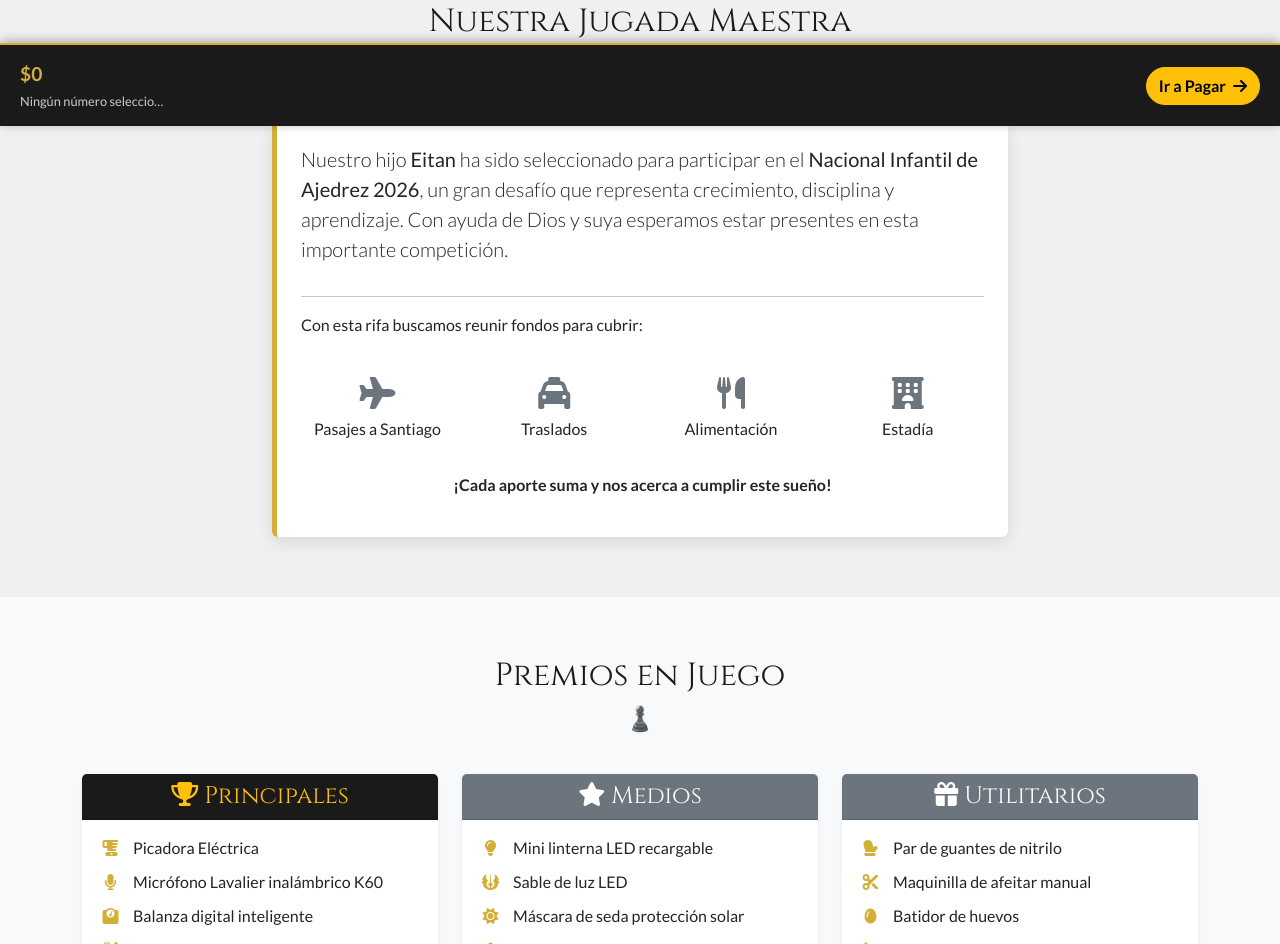
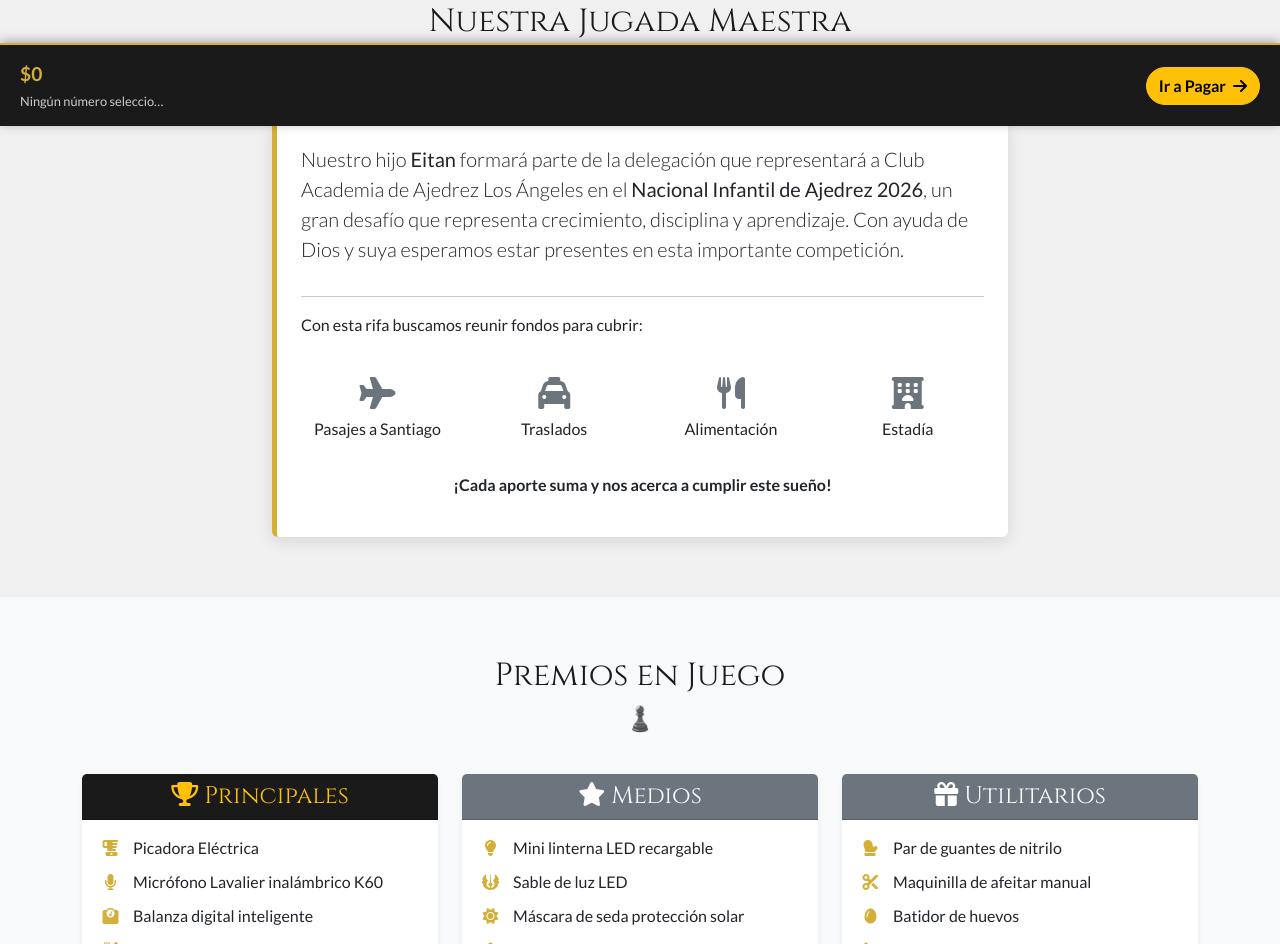
Before and after one commit to Jotaem/rifa_nacional_ajedrez_2026, a plain HTML site: page index.html in a window 1280 px wide. Shown: the part 774-1718 px from the top of the page. Drawn offline with nearby package versions, Linux system fonts and the light colour scheme.

Commit message:
limpieza de texto

```diff
--- a/index.html
+++ b/index.html
@@ -507,7 +507,7 @@
                 <div class="col-lg-8 mx-auto">
                     <div class="card cause-card bg-white p-4">
                         <p class="lead">
-                            Nuestro hijo <strong>Eitan</strong> ha sido seleccionado para participar en el <strong>Nacional Infantil de Ajedrez 2026</strong>, un gran desafío que representa crecimiento, disciplina y aprendizaje. Con ayuda de Dios y suya esperamos estar presentes en esta importante competición.
+                            Nuestro hijo <strong>Eitan</strong> formará parte de la delegación que representará a Club Academia de Ajedrez Los Ángeles en el <strong>Nacional Infantil de Ajedrez 2026</strong>, un gran desafío que representa crecimiento, disciplina y aprendizaje. Con ayuda de Dios y suya esperamos estar presentes en esta importante competición.
                         </p>
                         <hr>
                         <p>Con esta rifa buscamos reunir fondos para cubrir:</p>
```
